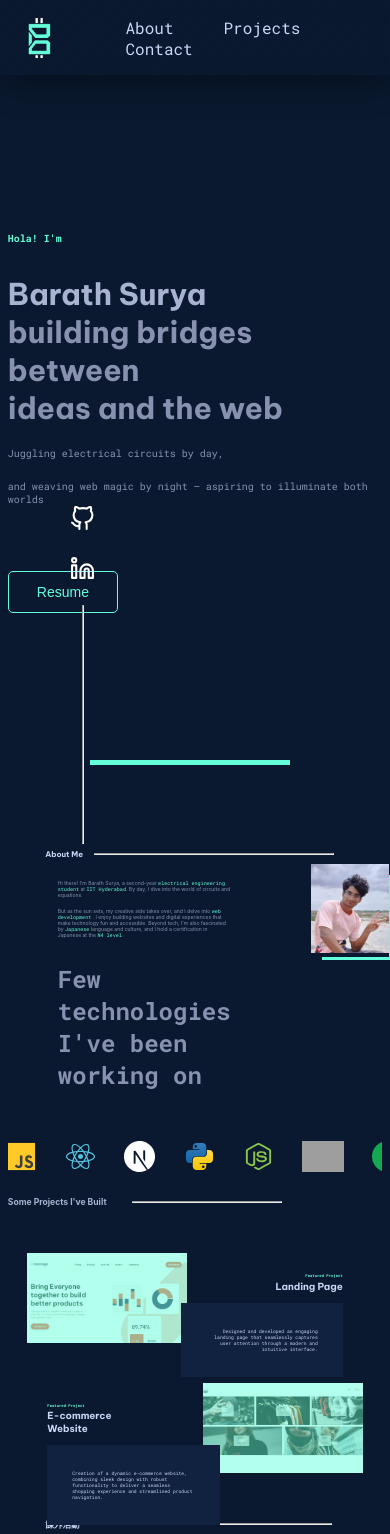
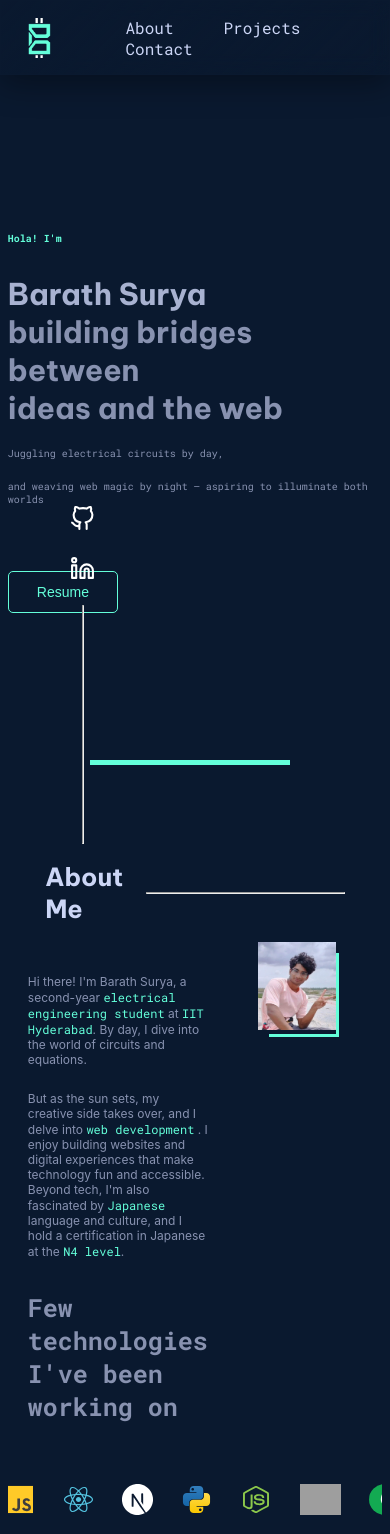
Before and after one commit to barathsurya2004/portfolio, a React (Create React App) app: page / in a window 390 px wide. Shown: the top 1534 px of the page. Built offline with nearby package versions, Linux system fonts and the light colour scheme; grey boxes are pictures that could not be loaded; a web font is replaced by a local one.

Commit message:
changing about page

```diff
--- a/src/index.css
+++ b/src/index.css
@@ -27,8 +27,11 @@ code {
   --heading2: 40px;
   --heading12: 50px;
   --heading3: 30px;
+  --heading34: 28px;
+  --heading4: 25px;
   --para1: 20px;
   --para12: 15px;
   --para2: 12px;
   --para3: 10px;
+  --subhead1: 25px
 }
--- a/src/pages/about.module.css
+++ b/src/pages/about.module.css
@@ -16,13 +16,13 @@
 
 .main h1 {
     font-family: "Be Vietnam Pro";
-    font-size: 2vw;
+    font-size: var(--heading3);
     color: #CCD6F6
 }
 
 .main p {
     font: 'Be Vietnam Pro';
-    font-size: 1vw;
+    font-size: var(--para2);
     color: #8892B0;
 }
 
@@ -31,6 +31,7 @@
 }
 
 .image {
+    flex-grow: 3;
     display: flex;
     justify-content: center;
     align-items: center;
@@ -38,7 +39,7 @@
 }
 
 .image img {
-    width: 200px;
+    max-width: 400px;
     object-fit: cover;
 }
 
@@ -103,6 +104,7 @@
 }
 
 .inner {
+    flex-grow: 2;
     padding: 10px 50px;
     display: flex;
     flex-direction: column;
@@ -110,7 +112,7 @@
 }
 
 .inner p {
-    font-size: 1.3vw;
+    font-size: var(--para1);
 }
 
 .inner span {
@@ -121,4 +123,32 @@
 .inner h2 {
     font-family: "Roboto Mono";
     color: #8892B0;
+    font-size: var(--subhead1);
 }
+
+@media (max-width:1100px) {
+    .main h1 {
+        font-size: var(--heading34);
+    }
+
+    .main p {
+        font-size: var(--para12);
+    }
+}
+
+@media (max-width:900px) {
+    .main h1 {
+        font-size: var(--heading4);
+    }
+}
+
+
+@media (max-width:700px) {
+    .main p {
+        font-size: var(--para2);
+    }
+
+    .container .inner {
+        padding: 20px 20px;
+    }
+}
```
